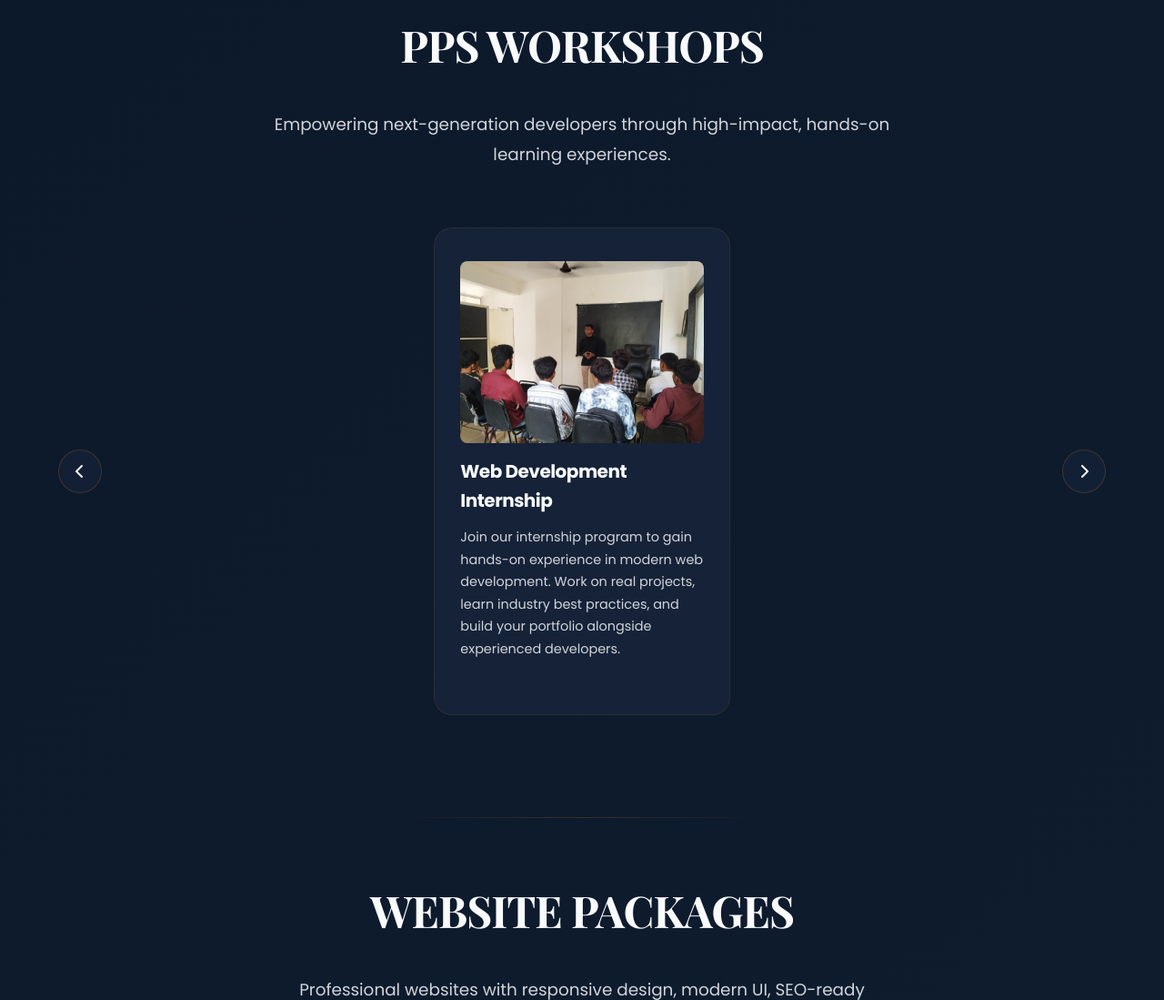
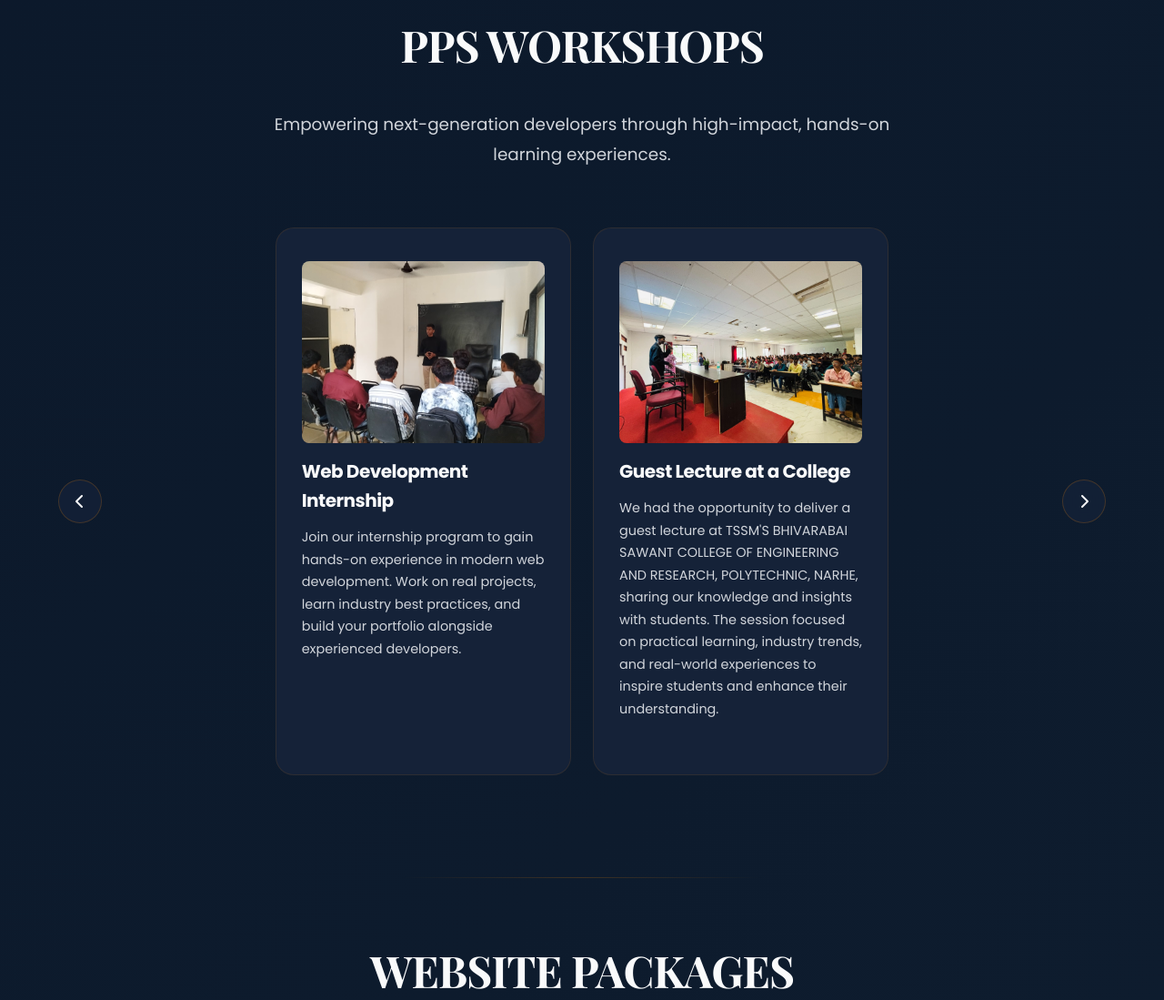
Before and after one commit to PiyushMB00/Phoenix-Pixels-Studios, a Flask app: page / in a window 1280 px wide. Shown: the part 2363-3462 px from the top of the page at 91% size. Run offline with Flask 3, Linux system fonts and the light colour scheme; parts of the project's set-up code (start-up, migrations or seed data) failed here and were passed over.

Commit message:
Added favicon

```diff
--- a/templates/base.html
+++ b/templates/base.html
@@ -15,6 +15,7 @@
     <meta charset="UTF-8">
     <meta name="viewport" content="width=device-width, initial-scale=1.0">
     <title>{% block title %}Phoenix Pixels Studios{% endblock %}</title>
+    <link rel="icon" type="image/x-icon" href="{{ url_for('static', filename='images/favicon2.ico') }}">
 
     <!-- SEO Meta Tags -->
     <meta name="description"
--- a/templates/index.html
+++ b/templates/index.html
@@ -303,6 +303,12 @@
             Join our internship program to gain hands-on experience in modern web development. Work on real projects, learn industry best practices, and build your portfolio alongside experienced developers.
           </p>
         </div>
+        <div class="workshop-slide">
+          <img src="{{ url_for('static', filename='images/Guest_Lecture.jpeg') }}" alt="Guest Lecture" style="width: 100%; border-radius: 8px; margin-bottom: 15px;">
+          <h4>Guest Lecture at a College</h4>
+          <p>
+            We had the opportunity to deliver a guest lecture at TSSM'S BHIVARABAI SAWANT COLLEGE OF ENGINEERING AND RESEARCH, POLYTECHNIC, NARHE, sharing our knowledge and insights with students. The session focused on practical learning, industry trends, and real-world experiences to inspire students and enhance their understanding.          </p>
+        </div>
       </div>
     </div>
     <button class="slider-btn next" aria-label="Next Slide"><i class="fa-solid fa-chevron-right"></i></button>
```
Also changed, not shown: static/images/Guest_Lecture.jpeg (added), static/images/favicon-logo.png (added), static/images/favicon2.ico (added), static/images/secondary-logo.png (added), static/images/sub-mark-logo.png (added).
